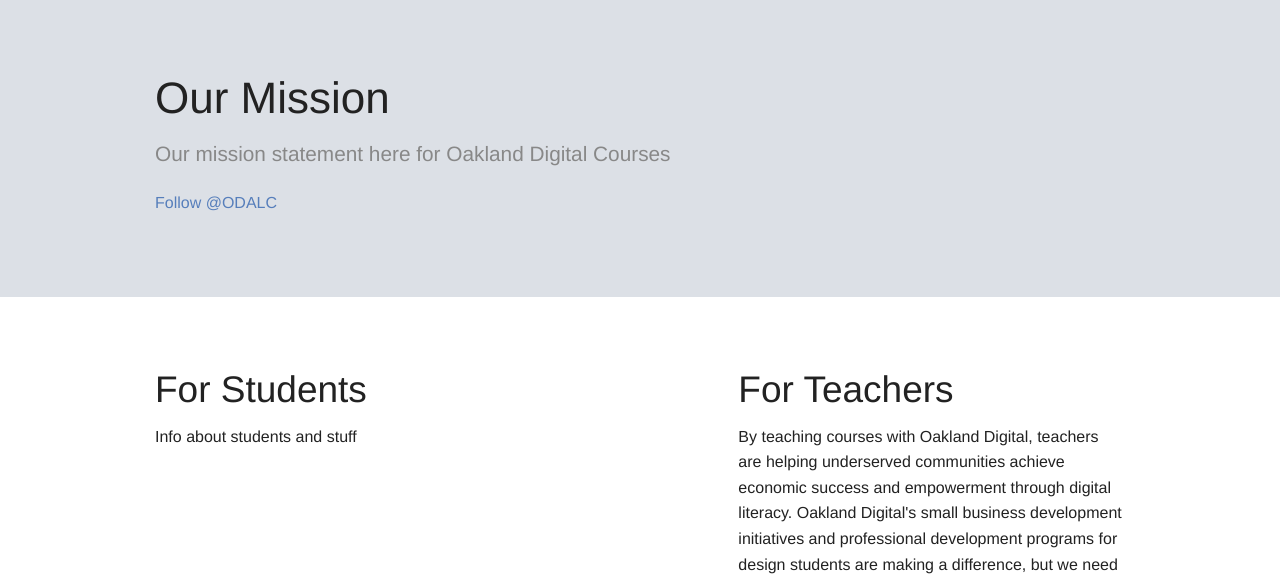
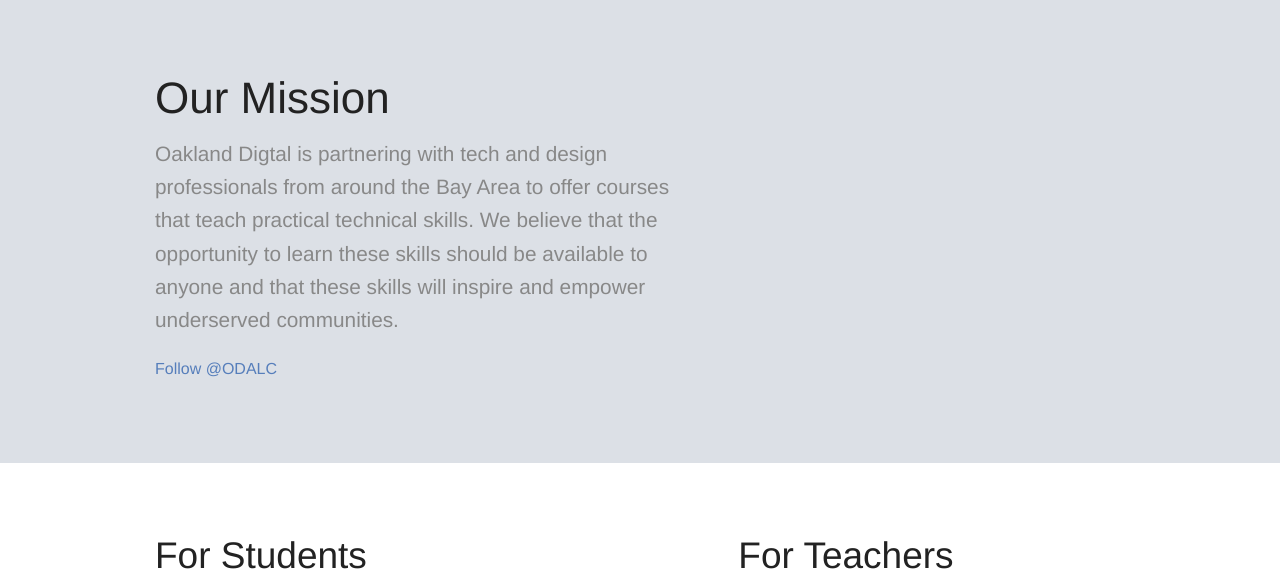
Before and after one commit to calblueprint/odalc, a Django app: page /about/ in a window 1280 px wide. Shown: the part 65-641 px from the top of the page. Run offline with Django 3.2, Linux system fonts and the light colour scheme; parts of the project's set-up code (start-up, migrations or seed data) failed here and were passed over; some libraries are stand-ins or nearby versions.

Commit message:
Add more text to static pages

```diff
--- a/odalc/templates/base/about.html
+++ b/odalc/templates/base/about.html
@@ -19,7 +19,7 @@
         <div class="large-7 columns">
             <h1>Our Mission</h1>
             <p>
-            Our mission statement here for Oakland Digital Courses
+            Oakland Digtal is partnering with tech and design professionals from around the Bay Area to offer courses that teach practical technical skills. We believe that the opportunity to learn these skills should be available to anyone and that these skills will inspire and empower underserved communities.
             </p>
         </div>
     </div>
@@ -32,14 +32,6 @@
                     <script>!function(d,s,id){var js,fjs=d.getElementsByTagName(s)[0],p=/^http:/.test(d.location)?'http':'https';if(!d.getElementById(id)){js=d.createElement(s);js.id=id;js.src=p+'://platform.twitter.com/widgets.js';fjs.parentNode.insertBefore(js,fjs);}}(document, 'script', 'twitter-wjs');</script>
                     </div>
                 </li>
-                <!--
-                <li>
-                   <div class="fb-follow" data-href="https://www.facebook.com/odalc" data-colorscheme="light" data-layout="button" data-show-faces="false"></div>
-                </li>
-                <li>
-                    <div class="fb-follow" data-href="https://www.facebook.com/odalc" data-colorscheme="light" data-layout="standard" data-show-faces="true"></div>
-                </li>
-                -->
                 <li>
                     <div class="fb-follow" data-href="https://www.facebook.com/odalc" data-colorscheme="light" data-layout="button_count" data-show-faces="true"></div>
                 </li>
--- a/odalc/templates/base/base.html
+++ b/odalc/templates/base/base.html
@@ -16,10 +16,12 @@
   </head>
   <body>
     {% include "base/partials/nav.html" %}
+
     <div class="main-wrap">
     {% block body %}
     {% endblock %}
     </div>
+
     {% block footer %}
     <div class="dark-section">
         <div class="row">
@@ -30,6 +32,7 @@
         </div>
     </div>
     {% endblock %}
+
     <script src="//ajax.googleapis.com/ajax/libs/jquery/2.1.0/jquery.min.js"></script>
     <script src="//ajax.googleapis.com/ajax/libs/jqueryui/1.10.4/jquery-ui.min.js"></script>
     <script src="//cdnjs.cloudflare.com/ajax/libs/foundation/5.2.2/js/foundation.min.js"></script>
```
